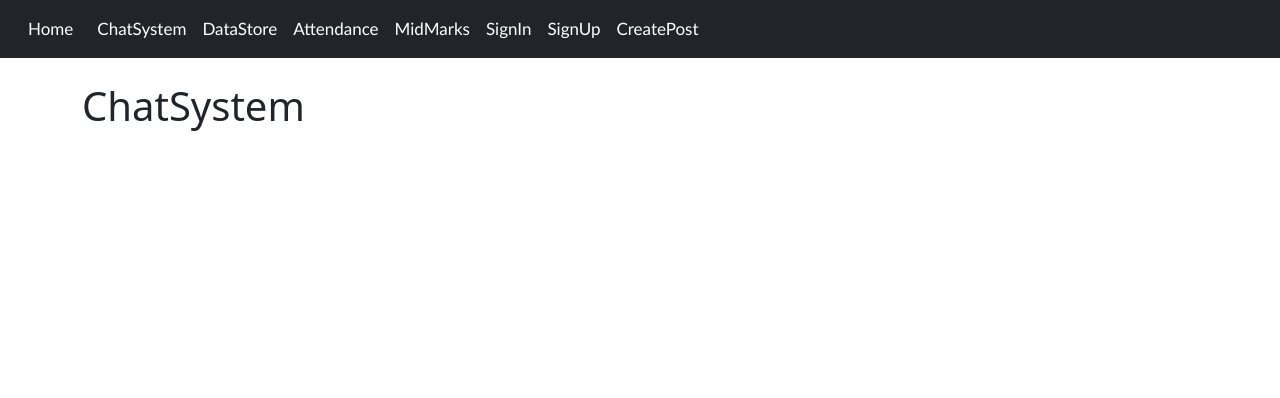
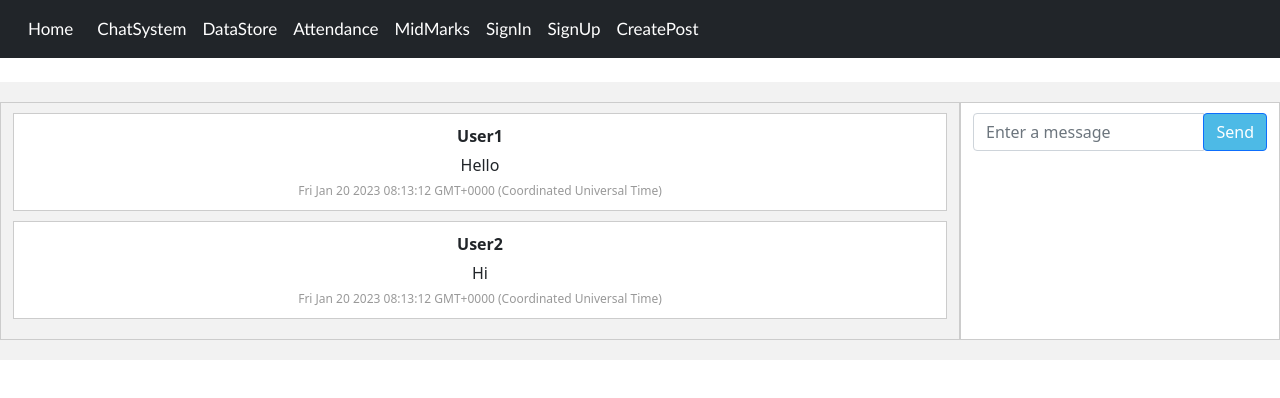
Before and after one commit to MahidharMannuru5/AttNbkrist, a React (Create React App) app: page /#/ChatSystem in a window 1280 px wide. Shown: the top 398 px of the page. Built offline with nearby package versions, Linux system fonts and the light colour scheme.

Commit message:
AddedChatSystemUI

```diff
--- a/src/Pages/ChatSystem.js
+++ b/src/Pages/ChatSystem.js
@@ -1,12 +1,65 @@
-import react from "react";
+import React, { useState, useEffect, useRef } from 'react';
 
 const ChatSystem = () => {
-    return (
-        <>
-        <div className="container">
-            <h1>ChatSystem</h1>
+  const [messages, setMessages] = useState([
+    { username: 'User1', text: 'Hello', timestamp: new Date() },
+    { username: 'User2', text: 'Hi', timestamp: new Date() },
+  ]);
+  const [newMessage, setNewMessage] = useState('');
+  const messagesEndRef = useRef(null);
+
+  useEffect(() => {
+    messagesEndRef.current.scrollTop = messagesEndRef.current.scrollHeight;
+  }, [messages]);
+
+  const handleSubmit = (e) => {
+    e.preventDefault();
+    setMessages([
+      ...messages,
+      {
+        username: 'You',
+        text: newMessage,
+        timestamp: new Date(),
+      },
+    ]);
+    setNewMessage('');
+  };
+
+  return (
+    <div className="container-fluid h-100 chat-system-container">
+      <div className="row h-100">
+        <div ref={messagesEndRef} className="col-sm-12 col-md-8 col-lg-9 h-100 messages-container">
+          <div className="overflow-auto">
+            {messages.map((message) => (
+              <div key={message.timestamp} className="message-container">
+                <div className="message-username">{message.username}</div>
+                <div className="message-text">{message.text}</div>
+                <div className="message-timestamp">{message.timestamp.toString()}</div>
+              </div>
+            ))}
+          </div>
         </div>
-        </>
-    );
-    }
- export default ChatSystem;
+        <div className="col-sm-12 col-md-4 col-lg-3 message-input-container">
+          <form onSubmit={handleSubmit}>
+            <div className="input-group mb-3">
+              <input
+                type="text"
+                placeholder="Enter a message"
+                className="form-control message-input"
+                value={newMessage}
+                onChange={(e) => setNewMessage(e.target.value)}
+              />
+              <div className="input-group-append">
+                <button type="submit" className="btn btn-primary message-submit-button">
+                  Send
+                </button>
+              </div>
+            </div>
+          </form>
+        </div>
+      </div>
+    </div>
+  );
+};
+
+export default ChatSystem;
--- a/src/Pages/CreatePost.js
+++ b/src/Pages/CreatePost.js
@@ -3,7 +3,7 @@ import {useState} from 'react';
 import {Button} from 'react-bootstrap'
 import {addDoc,collection} from 'firebase/firestore';
 import {auth,db} from '../ConfigFirebase/Firebase';
-
+import Form from 'react-bootstrap/Form';
 
 const CreatePost = () => {
     const[Title,setTitle]=useState(" ");
@@ -17,19 +17,28 @@ const CreatePost = () => {
     }
   return (
     <>
-    <div className="createPost">
-        <div >CreatePost</div>
-        <input  type="text" value={Title} onChange={(event)=>{
-          setTitle(event.target.value)
-        }}placeholder='Title'/>
-        <div className="PostContent">
-        <textarea name="postContent" value={Body} onChange={(event)=>{
-          setBody(event.target.value)
-        }} rows={4} cols={40} />
-        </div>
-        <Button onClick={addPostToFirebase}>create</Button>
-        </div>
+    <div className="container">
+     <Form>
+      <Form.Group className="mb-3" controlId="formBasicEmail">
+        <Form.Label>CreatePost</Form.Label>
+        <Form.Control type="text" placeholder="Title Goes Here"   onChange={(event)=>{
+  setTitle(event.target.value)}} />
+        <Form.Text className="text-muted">
+          Pick title suits better for your Post
+        </Form.Text>
+      </Form.Group>
 
+      <Form.Group className="mb-3">
+        <Form.Label>Description</Form.Label>
+        <Form.Control as="textarea" rows="4" placeholder="Description goes here"   onChange={(event)=>{
+  setBody(event.target.value)}}/>
+      </Form.Group>
+
+      <Button variant="primary" type="submit" onClick={addPostToFirebase}>
+        SubmitPost
+      </Button>
+      </Form>
+</div>
     </>
   )
 }
--- a/src/index.css
+++ b/src/index.css
@@ -1,4 +1,72 @@
 
+
+.chat-system-container {
+  /* Add background color */
+  background-color: #f2f2f2;
+  /* Add some padding */
+  padding: 20px;
+}
+
+.messages-container {
+  /* Add some padding */
+  padding: 10px;
+  /* Add a border */
+  border: 1px solid #ccc;
+  /* Add a max-height and overflow property for scrolling */
+  max-height: calc(100vh - 200px);
+  overflow: auto;
+}
+
+.message-container {
+  /* Add some margin */
+  margin-bottom: 10px;
+  /* Add some padding */
+  padding: 10px;
+  /* Add a border */
+  border: 1px solid #ccc;
+  /* Add some background color */
+  background-color: #fff;
+}
+
+.message-username {
+  /* Add some font-weight */
+  font-weight: bold;
+  /* Add some margin-bottom */
+  margin-bottom: 5px;
+}
+
+.message-text {
+  /* Add some margin-bottom */
+  margin-bottom: 5px;
+}
+
+.message-timestamp {
+  /* Add some color */
+  color: #999;
+  /* Add some font-size */
+  font-size: 12px;
+}
+
+.message-input-container {
+  /* Add some padding */
+  padding: 10px;
+  /* Add a border */
+  border: 1px solid #ccc;
+  /* Add some background color */
+  background-color: #fff;
+}
+
+.message-input {
+  /* Add some margin-bottom */
+  margin-bottom: 10px;
+}
+
+.message-submit-button {
+  /* Add some background color */
+  background-color: #007bff;
+  /* Add some color */
+  color: #fff;
+}
 
 .Blog-post{
   text-align: center;
@@ -62,8 +130,11 @@ margin:5px;
   align-items: center;
   text-align: center;
   border:solid 1px;
-  margin-right:25%;
-  margin-left:25%;
+
+}
+.titlepost{
+  width:313px;
+  border-radius:15px 15px 15px 15px;
 }
 .titleofpost{
   border-radius:15px 15px 15px 15px;
```
